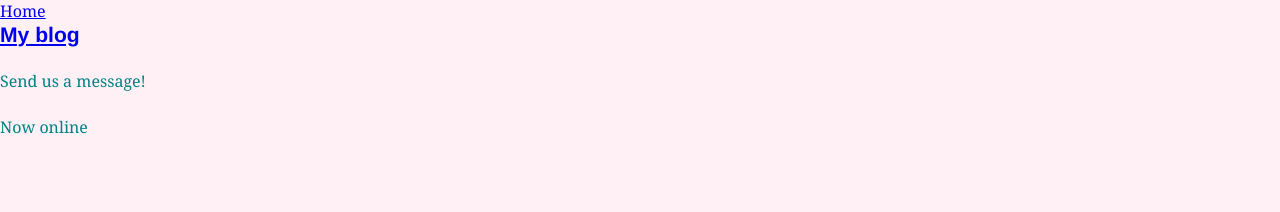
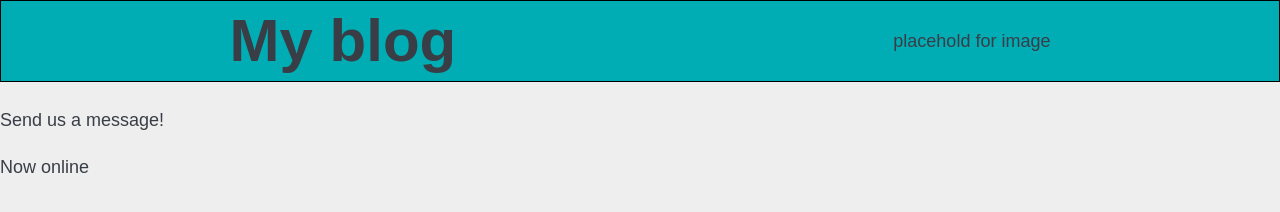
Before and after one commit to student1806/blog-gatsby, a Gatsby site: page /contact in a window 1280 px wide. Built offline with nearby package versions, Linux system fonts and the light colour scheme; Gatsby itself is replaced by a stand-in of ours; some packages are replaced by stand-ins of ours.

Commit message:
removed plug-in typography

```diff
--- a/gatsby-config.js
+++ b/gatsby-config.js
@@ -18,11 +18,5 @@ module.exports = {
       },
     },
     `gatsby-transformer-remark`,
-    {
-      resolve: `gatsby-plugin-typography`,
-      options: {
-        pathToConfigModule: `src/utils/typography`,
-      },
-    },
   ],
 }
--- a/package.json
+++ b/package.json
@@ -16,15 +16,11 @@
   },
   "dependencies": {
     "gatsby": "^2.19.7",
-    "gatsby-plugin-typography": "^2.3.24",
     "gatsby-source-filesystem": "^2.1.55",
     "gatsby-transformer-remark": "^2.6.58",
     "gh-pages": "^2.2.0",
     "react": "^16.12.0",
-    "react-dom": "^16.12.0",
-    "react-typography": "^0.16.19",
-    "typography": "^0.16.19",
-    "typography-theme-fairy-gates": "^0.16.19"
+    "react-dom": "^16.12.0"
   },
   "devDependencies": {
     "prettier": "^1.19.1"
--- a/src/components/header.js
+++ b/src/components/header.js
@@ -1,12 +1,15 @@
 import React from "react"
 import { Link } from "gatsby"
 
+import headerStyle from "./header.module.css"
+
 export default () => {
   return (
-    <header>
-      <Link to={"/"}>
-        <h3>My blog</h3>
+    <header className={headerStyle.header}>
+      <Link to={"/"} className={headerStyle.title}>
+        <h2>My blog</h2>
       </Link>
+      <div>placehold for image</div>
     </header>
   )
 }
--- /dev/null
+++ b/src/components/header.module.css
@@ -0,0 +1,14 @@
+.header {
+  background: var(--clr-accent);
+  padding: 10px;
+  border: 1px solid black;
+  margin-bottom: 1.5rem;
+  display: flex;
+  justify-content: space-around;
+  align-items: center;
+}
+
+.title {
+  text-decoration: none;
+  color: var(--dark);
+}
--- a/src/components/layout.js
+++ b/src/components/layout.js
@@ -4,7 +4,7 @@ import Header from "./header"
 
 export default ({ children }) => {
   return (
-    <div style={{ margin: `3rem auto`, maxWidth: 650, padding: `0 1rem` }}>
+    <div>
       <Header />
       {children}
     </div>
--- a/src/pages/contact.js
+++ b/src/pages/contact.js
@@ -3,9 +3,8 @@ import { Link } from "gatsby"
 import Header from "../components/header"
 
 export default () => (
-  <div style={{ color: `teal` }}>
-    <Link to="/">Home</Link>
-    <Header headerText="Contact" />
+  <div>
+    <Header />
     <p>Send us a message!</p>
     <p>Now online</p>
   </div>
--- a/src/pages/index.js
+++ b/src/pages/index.js
@@ -5,7 +5,7 @@ import Layout from "../components/layout"
 export default ({ data }) => {
   return (
     <Layout>
-      <Link to="/contact/">Contact</Link>
+      {/*<Link to="/contact/">Contact</Link>*/}
       <h1>Hello Gatsby!</h1>
       <p>What a world.</p>
       <h3>{data.allMarkdownRemark.totalCount} Posts</h3>
--- /dev/null
+++ b/src/pages/mae-descabelada.md
@@ -0,0 +1,6 @@
+---
+title: "Mae descabelada"
+date: "2020-03-16"
+---
+
+Lorem ipsum dolor sit amet, consectetur adipiscing elit. In ut erat at mauris condimentum scelerisque. Orci varius natoque penatibus et magnis dis parturient montes, nascetur ridiculus mus. Etiam ac porttitor eros, nec sollicitudin odio. Nullam mi elit, dignissim commodo justo et, tristique lobortis neque. Donec venenatis risus consectetur turpis venenatis, sed facilisis elit bibendum. Duis ex lacus, ultricies cursus euismod vel, pulvinar ut ipsum. Vivamus sit amet sem non nisl molestie lacinia vitae ac felis. Donec congue quam libero, consequat pellentesque ligula euismod eget. Aliquam eget est in sem posuere varius id ac enim. Nunc quis dui magna. Maecenas sed convallis nulla. Curabitur tempus mauris non diam tempus, eu ornare dolor malesuada. Cras gravida, magna sed efficitur convallis, nisl arcu iaculis dui, non eleifend eros libero molestie justo. Vivamus ut elementum quam.
--- a/src/styles/global.css
+++ b/src/styles/global.css
@@ -1,4 +1,65 @@
 /* styles in here will be applied globally in every page */
-html {
-  background-color: lavenderblush;
+*,
+*::before,
+*::after {
+  box-sizing: border-box;
 }
+
+/* Custom Properties */
+
+:root {
+  --ff-primary: "Source Sans Pro", sans-serif;
+  --ff-secondary: "Source Code Pro", monospace;
+
+  --fw-reg: 300;
+  --fw-bold: 900;
+
+  --clr-light: #eeeeee;
+  --clr-dark: #393e46;
+  --clr-accent: #00adb5;
+
+  --fs-h1: 3rem;
+  --fs-h2: 2.25rem;
+  --fs-h3: 1.25rem;
+  --fs-body: 1rem;
+
+  --bs: 0.25em 0.25em 0.75em rgba(0, 0, 0, 0.25),
+    0.125em 0.125em 0.25em rgba(0, 0, 0, 0.15);
+}
+
+@media (min-width: 800px) {
+  :root {
+    --fs-h1: 4.5rem;
+    --fs-h2: 3.75rem;
+    --fs-h3: 1.5rem;
+    --fs-body: 1.125rem;
+  }
+}
+
+body {
+  background: var(--clr-light);
+  color: var(--clr-dark);
+  margin: 0;
+  font-family: var(--ff-primary);
+  font-size: var(--fs-body);
+  line-height: 1.6;
+}
+
+/* Typography */
+
+h1,
+h2,
+h3 {
+  line-height: 1;
+  margin: 0;
+}
+
+h1 {
+  font-size: var(--fs-h1);
+}
+h2 {
+  font-size: var(--fs-h2);
+}
+h3 {
+  font-size: var(--fs-h3);
+}
```
Also changed, not shown: 1 other file.
